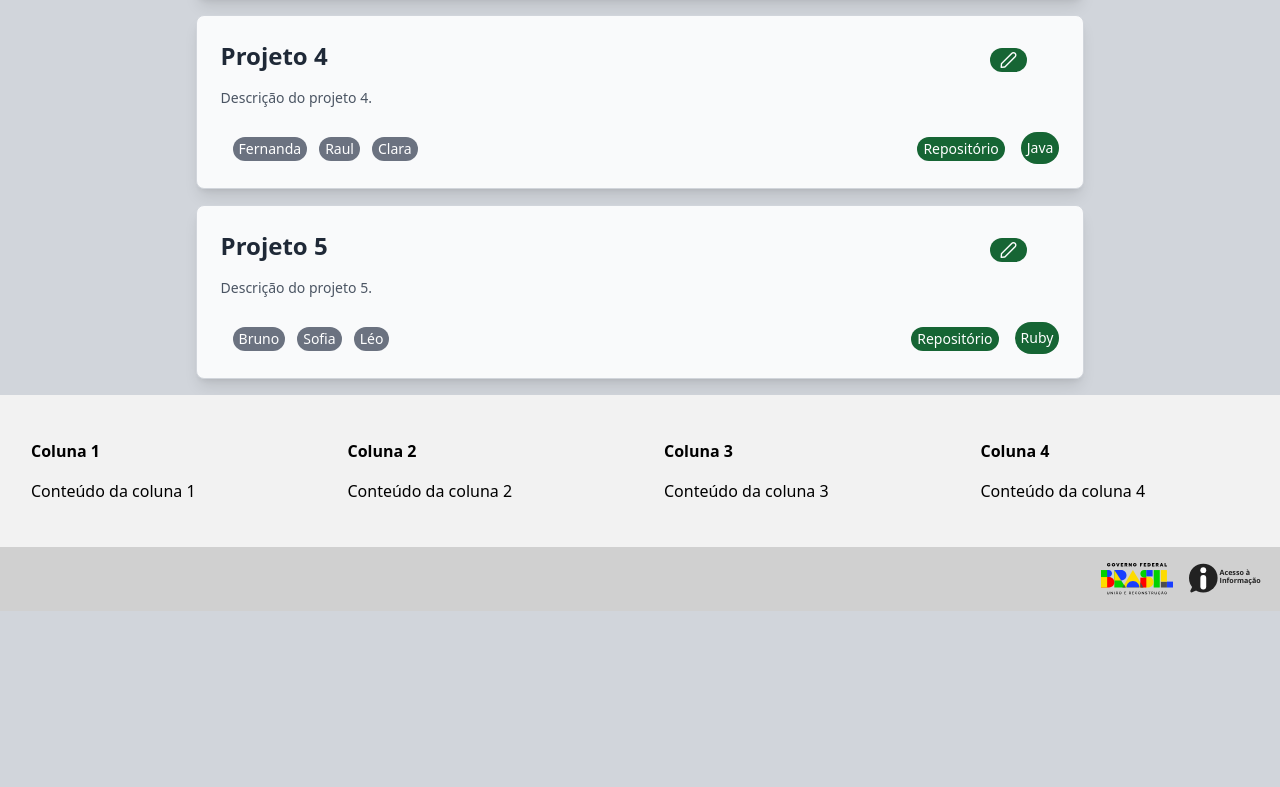
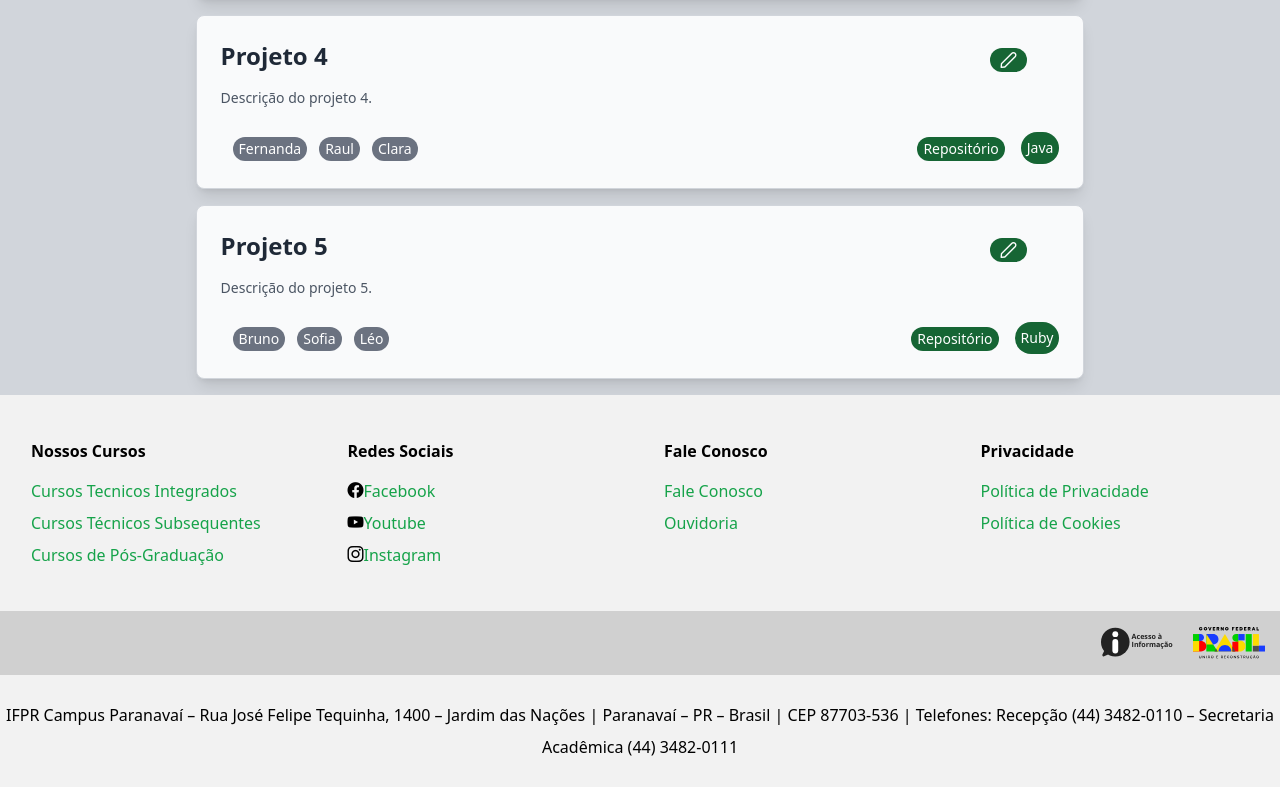
Before and after one commit to GUGALU/projeto-integrador-front, a Next.js app: page / in a window 1280 px wide. Shown: the part 749-1536 px from the top of the page. Before the commit the page ends 1360 px from the top, so only its background shows below. Built offline with nearby package versions, Linux system fonts and the light colour scheme.

Commit message:
Conclusão da task de refazer o footer

```diff
--- a/app/components/footer/footer.jsx
+++ b/app/components/footer/footer.jsx
@@ -1,4 +1,5 @@
-import React from 'react';
+import React from "react";
+import "primeicons/primeicons.css";
 
 const Footer = () => {
   return (
@@ -6,20 +7,89 @@ const Footer = () => {
       <div className="bg-[#f2f2f2] py-6">
         <div className="container mx-auto grid grid-cols-4 gap-4">
           <div className="p-4">
-            <h3 className="font-bold mb-2">Coluna 1</h3>
-            <p>Conteúdo da coluna 1</p>
+            <h3 className="font-bold mb-2">Nossos Cursos</h3>
+            <a
+              href="https://ifpr.edu.br/paranavai/cursos-tecnicos-integrados/"
+              className="text-green-600 hover:underline transition-colors ease-in-out"
+            >
+              Cursos Tecnicos Integrados
+            </a>
+            <p />
+            <a
+              href="https://ifpr.edu.br/paranavai/cursos-tecnicos-subsequentes/"
+              className="text-green-600 hover:underline transition-colors ease-in-out"
+            >
+              Cursos Técnicos Subsequentes
+            </a>
+            <p />
+            <a
+              href="https://ifpr.edu.br/paranavai/cursos-de-pos-graduacao/"
+              className="text-green-600 hover:underline transition-colors ease-in-out"
+            >
+              Cursos de Pós-Graduação
+            </a>
+            <p />
           </div>
           <div className="p-4">
-            <h3 className="font-bold mb-2">Coluna 2</h3>
-            <p>Conteúdo da coluna 2</p>
+            <h3 className="font-bold mb-2">Redes Sociais</h3>
+            <i className="pi pi-facebook" />
+            <a
+              href="https://www.facebook.com/ifprparanavai/"
+              className="text-green-600 hover:underline transition-colors ease-in-out"
+            >
+              Facebook
+            </a>
+            <p />
+            <i className="pi pi-youtube" />
+            <a
+              href="https://www.youtube.com/conexaoifpr"
+              className="text-green-600 hover:underline transition-colors ease-in-out"
+            >
+              Youtube
+            </a>
+            <p />
+            <i className="pi pi-instagram" />
+            <a
+              href="https://www.instagram.com/ifpr_pvai/"
+              className="text-green-600 hover:underline transition-colors ease-in-out"
+            >
+              Instagram
+            </a>
+            <p />
           </div>
           <div className="p-4">
-            <h3 className="font-bold mb-2">Coluna 3</h3>
-            <p>Conteúdo da coluna 3</p>
+            <h3 className="font-bold mb-2">Fale Conosco</h3>
+            <a
+              href="https://ifpr.edu.br/paranavai/fale-conosco/"
+              className="text-green-600 hover:underline transition-colors ease-in-out"
+            >
+              Fale Conosco
+            </a>
+            <p />
+            <a
+              href="https://ifpr.edu.br/institucional/orgaos-de-controle/ouvidoria/"
+              className="text-green-600 hover:underline transition-colors ease-in-out"
+            >
+              Ouvidoria
+            </a>
+            <p />
           </div>
           <div className="p-4">
-            <h3 className="font-bold mb-2">Coluna 4</h3>
-            <p>Conteúdo da coluna 4</p>
+            <h3 className="font-bold mb-2">Privacidade</h3>
+            <a
+              href="https://ifpr.edu.br/politica-de-privacidade/"
+              className="text-green-600 hover:underline transition-colors ease-in-out"
+            >
+              Política de Privacidade
+            </a>
+            <p />
+            <a
+              href="https://ifpr.edu.br/politica-de-cookies/"
+              className="text-green-600 hover:underline transition-colors ease-in-out"
+            >
+              Política de Cookies
+            </a>
+            <p />
           </div>
         </div>
       </div>
@@ -27,10 +97,23 @@ const Footer = () => {
       <div className="bg-[#d0d0d0] py-4">
         <div className="container mx-auto flex items-center justify-end space-x-4">
           <img
-            src="/assets/images/ifprimg2.svg" alt="First Image" className="h-8"/>
+            src="/assets/images/ifprimg1.svg"
+            alt="Second Image"
+            className="h-8"
+          />
           <img
-            src="/assets/images/ifprimg1.svg" alt="Second Image" className="h-8"
+            src="/assets/images/ifprimg2.svg"
+            alt="First Image"
+            className="h-8"
           />
+        </div>
+      </div>
+      <div className="bg-[#f2f2f2] py-6">
+        <div className="text-center">
+          <p>
+            IFPR Campus Paranavaí – Rua José Felipe Tequinha, 1400 – Jardim das Nações | Paranavaí – PR –
+            Brasil | CEP 87703-536 | Telefones: Recepção (44) 3482-0110 – Secretaria Acadêmica (44) 3482-0111
+          </p>
         </div>
       </div>
     </footer>
```
